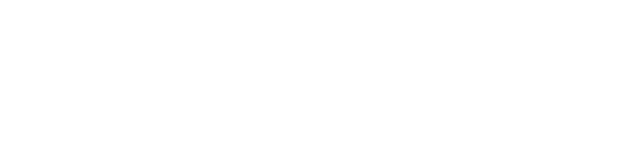
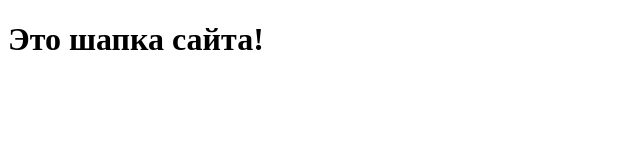
Before and after one commit to nemvqqe/github-tutorial, a plain HTML site: page index.html in a window 1280 px wide. Shown: the whole page, without its empty margins (0-640 px from the left). Drawn offline with Linux system fonts and the light colour scheme.

Commit message:
Added a header and moved styles to a folder

```diff
--- a/index.html
+++ b/index.html
@@ -6,5 +6,7 @@
     <meta name="viewport" content="width=device-width, initial-scale=1.0" />
     <title>Git rules!</title>
   </head>
-  <body></body>
+  <body>
+    <h1>Это шапка сайта!</h1>
+  </body>
 </html>
```
Also changed, not shown: css/styles.css (renamed from styles.css).
